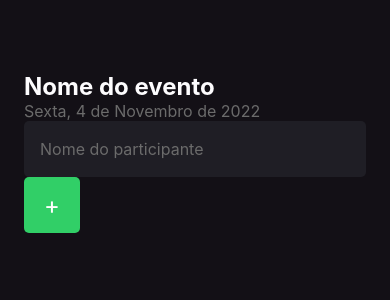
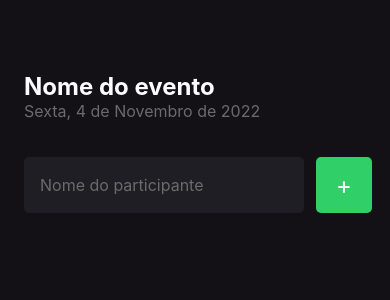
Before and after one commit to mateusrc-dev/imhere, a React Native app: screen / in a window 390 px wide. Shown: the top 300 px of the page. Built offline with nearby package versions, Linux system fonts and the light colour scheme.

Commit message:
update page Home

```diff
--- a/src/screens/Home/index.tsx
+++ b/src/screens/Home/index.tsx
@@ -5,7 +5,7 @@ export function Home() {
   // App é a função padrão que vai ser iniciada no nosso app
   // no JSX um componente é uma interface e também é uma função que tem um retorno onde fica os elementos que serão exibidos em tela
   function handleParticipantAdd() {
-    console.log("vá se lascar!")
+    console.log("vá se lascar!");
   }
 
   return (
@@ -14,6 +14,7 @@ export function Home() {
       <Text style={styles.eventName}>Nome do evento</Text>
       <Text style={styles.eventDate}>Sexta, 4 de Novembro de 2022</Text>
 
+      <View style={styles.form}>
         <TextInput
           style={styles.input}
           placeholder="Nome do participante"
@@ -26,5 +27,6 @@ export function Home() {
           {/*temos que colocar o elemento Text para não dar erro*/}
         </TouchableOpacity>
       </View>
+    </View>
   );
 }
--- a/src/screens/Home/styles.ts
+++ b/src/screens/Home/styles.ts
@@ -18,12 +18,14 @@ export const styles = StyleSheet.create({
     fontSize: 16,
   },
   input: {
+    flex: 1, // para ocupar o máximo de espaço possível
     height: 56,
     backgroundColor: '#1F1E25',
     borderRadius: 5,
     color: '#FFF',
     padding: 16,
     fontSize: 16,
+    marginRight: 12,
   },
   button: {
     width: 56,
@@ -37,4 +39,10 @@ export const styles = StyleSheet.create({
     color: '#FFF',
     fontSize: 24
   },
+  form: {
+    width: '100%',
+    flexDirection: 'row', // por padrão no react-native o flexDirection é column
+    marginTop: 36,
+    marginBottom: 42,
+  },
 });
```
Lines whose indentation alone changed are shown as unchanged.
